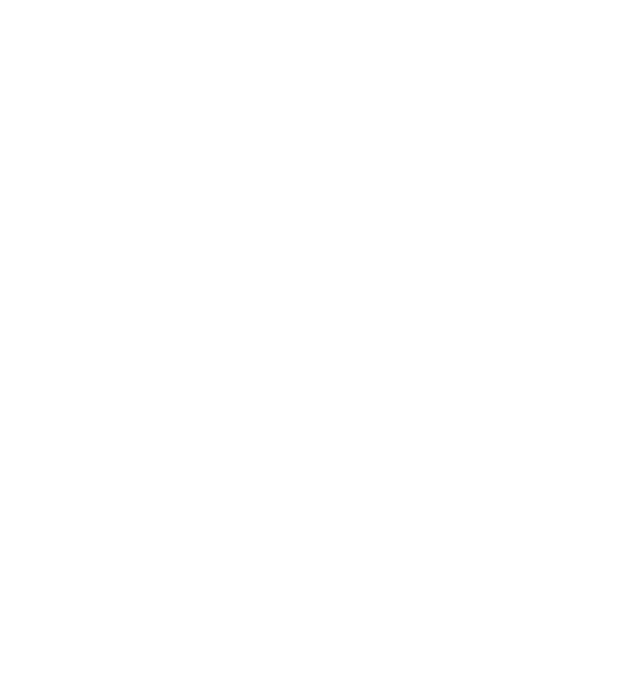
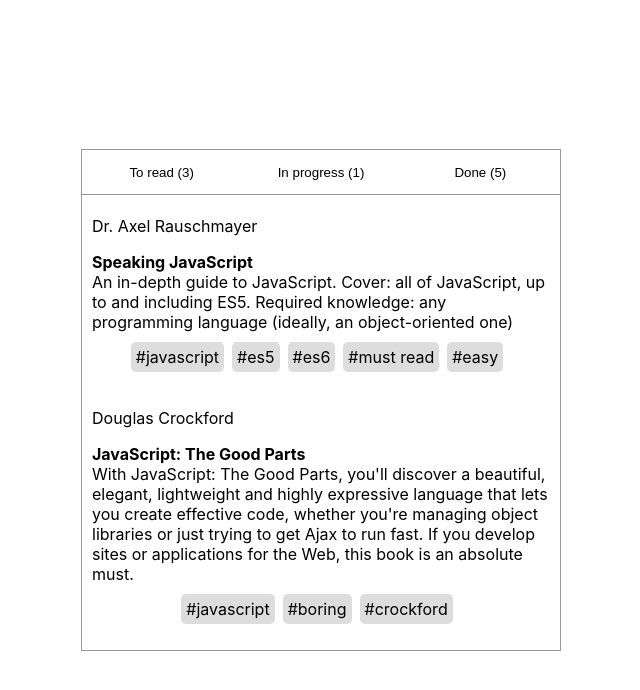
Before and after one commit to blazerius54/book-tabs, a React (Create React App) app: page /1 in a window 1280 px wide. Shown: the top 690 px of the page, without its empty margins (319-959 px from the left). Built offline with nearby package versions, Linux system fonts and the light colour scheme.

Commit message:
task-routing/mark-up, initial routing

```diff
--- a/src/App.js
+++ b/src/App.js
@@ -1,10 +1,17 @@
 import React, { Component } from 'react';
+import { Switch, Route, Router } from 'react-router-dom';
+import HomePage from './containers/HomePage';
+import history from './utils/history';
 
 class App extends Component {
   render() {
     return (
       <div className="App">
-
+        <Router history={history}>
+          <Switch>
+            <Route exact path="/:tab?" component={HomePage} />
+          </Switch>
+        </Router>
       </div>
     );
   }
--- /dev/null
+++ b/src/components/TabBookList/index.js
@@ -0,0 +1,47 @@
+import React, { Component } from 'react';
+import PropTypes from 'prop-types';
+import {
+  SingleBook,
+  AuthorName,
+  BookTitle,
+  DescriptionContent,
+} from './styled';
+import TagList from "../TagList";
+
+class TabBookList extends Component {
+  render() {
+    console.log(this.props);
+    const { bookList } = this.props;
+    return (
+      <React.Fragment>
+        {bookList.map(({ id, author, title, description, tags }) => (
+          <SingleBook key={id}>
+            <header>
+              <AuthorName>
+                <p>{author}</p>
+              </AuthorName>
+              <BookTitle>
+                <h4>{title}</h4>
+              </BookTitle>
+            </header>
+            <DescriptionContent>
+              <p>{description}</p>
+            </DescriptionContent>
+            {/*{*/}
+              {/*tags && tags.map(tag => <p>{tag}</p>)*/}
+            {/*}*/}
+            {
+              <TagList tagList={tags}/>
+            }
+          </SingleBook>
+        ))}
+      </React.Fragment>
+    );
+  }
+}
+
+TabBookList.propTypes = {
+  bookList: PropTypes.array.isRequired,
+};
+
+export default TabBookList;
--- /dev/null
+++ b/src/components/TabBookList/styled.js
@@ -0,0 +1,22 @@
+import styled from 'styled-components';
+
+export const SingleBook = styled.div`
+  display: flex;
+  flex-direction: column;
+  flex-shrink: 0;
+  padding: 5px 10px;
+`;
+
+export const AuthorName = styled.div``;
+
+export const BookTitle = styled.div`
+  h4 {
+    margin: 0;
+  }
+`;
+
+export const DescriptionContent = styled.div`
+  p {
+    margin: 0;
+  }
+`;
--- /dev/null
+++ b/src/components/TagList/index.js
@@ -0,0 +1,26 @@
+import React, { Component } from 'react';
+import PropTypes from 'prop-types';
+import { TagWrapper, SingleTag } from './styled';
+
+class TagList extends Component {
+  render() {
+    const { tagList } = this.props;
+    return (
+      <TagWrapper>
+        {
+          tagList.map(tag => (
+            <SingleTag>
+              <p>#{tag}</p>
+            </SingleTag>
+          ))
+        }
+      </TagWrapper>
+    );
+  }
+}
+
+TagList.propTypes = {
+  tagList: PropTypes.array.isRequired,
+};
+
+export default TagList;
--- /dev/null
+++ b/src/components/TagList/styled.js
@@ -0,0 +1,21 @@
+import styled from 'styled-components';
+
+export const TagWrapper = styled.div`
+  display: flex;
+  justify-content: center;
+  flex-wrap: wrap;
+  max-width: 100%;
+  margin-top: 10px;
+`;
+
+export const SingleTag = styled.div`
+  background: #ddd;
+  padding: 5px;
+  margin-right: 8px;
+  border-radius: 5px;
+  cursor: pointer;
+  margin-bottom: 10px;
+  p {
+    margin: 0;
+  }
+`;
--- /dev/null
+++ b/src/containers/HomePage/index.js
@@ -0,0 +1,51 @@
+import React, { Component } from 'react';
+import PropTypes from 'prop-types';
+import { TabsWrapper, TabsContainer, TabsTitles, SingleTitle, TabContent } from './styled';
+import bookData from '../../data/books';
+import TabBookList from "../../components/TabBookList";
+
+class HomePage extends Component {
+  state = {
+    activeTab: 'toRead',
+  };
+
+  componentDidMount() {
+    const { activeTab } = this.state;
+    const { params } = this.props.match;
+    if(activeTab !== params.tab) {
+      this.setState({
+        activeTab: params.tab,
+      })
+    }
+  }
+
+  render() {
+    console.log(this.state.activeTab, );
+    return (
+      <TabsWrapper>
+        <TabsContainer>
+          <TabsTitles>
+            <SingleTitle>
+              <button>To read (3)</button>
+            </SingleTitle>
+            <SingleTitle>
+              <button>In progress (1)</button>
+            </SingleTitle>
+            <SingleTitle>
+              <button>Done (5)</button>
+            </SingleTitle>
+          </TabsTitles>
+          <TabContent>
+            <TabBookList bookList={bookData.items}/>
+          </TabContent>
+        </TabsContainer>
+      </TabsWrapper>
+    );
+  }
+}
+
+HomePage.propTypes = {
+  match: PropTypes.object.isRequired,
+};
+
+export default HomePage;
--- /dev/null
+++ b/src/containers/HomePage/styled.js
@@ -0,0 +1,38 @@
+import styled from 'styled-components';
+
+export const TabsWrapper = styled.div`
+  width: 480px;
+`;
+
+export const TabsContainer = styled.div`
+  border: 1px solid #999;
+  height: 500px;
+  display: flex;
+  flex-direction: column;
+`;
+
+export const TabsTitles = styled.div`
+  display: flex;
+  width: 100%;
+  height: 50px;
+`;
+
+export const SingleTitle = styled.div`
+  flex: 1 0 33%;
+  display: flex;
+  align-items: center;
+  justify-content: center;
+  border-bottom: 1px solid #999;
+
+  button {
+    cursor: pointer;
+  }
+`;
+
+export const TabContent = styled.div`
+  display: flex;
+  flex-direction: column;
+  height: 100%;
+  width: 100%;
+  overflow-y: scroll;
+`;
--- /dev/null
+++ b/src/data/books.json
@@ -0,0 +1,122 @@
+{
+  "items": [
+    {
+      "id": "id-1",
+      "author": "Dr. Axel Rauschmayer",
+      "title": "Speaking JavaScript",
+      "description": "An in-depth guide to JavaScript. Cover: all of JavaScript, up to and including ES5. Required knowledge: any programming language (ideally, an object-oriented one)",
+      "tags": [
+        "javascript",
+        "es5",
+        "es6",
+        "must read",
+        "easy"
+      ]
+    },
+    {
+      "id": "id-2",
+      "author": "Douglas Crockford",
+      "title": "JavaScript: The Good Parts",
+      "description": "With JavaScript: The Good Parts, you'll discover a beautiful, elegant, lightweight and highly expressive language that lets you create effective code, whether you're managing object libraries or just trying to get Ajax to run fast. If you develop sites or applications for the Web, this book is an absolute must.",
+      "tags": [
+        "javascript",
+        "boring",
+        "crockford"
+      ]
+    },
+    {
+      "id": "id-3",
+      "author": "Nick Morgan",
+      "title": "JavaScript for Kids: A Playful Introduction to Programming",
+      "description": "JavaScript for Kids is a lighthearted introduction that teaches programming essentials through patient, step-by-step examples paired with funny illustrations. You’ll begin with the basics, like working with strings, arrays, and loops, and then move on to more advanced topics, like building interactivity with jQuery and drawing graphics with Canvas.",
+      "tags": [
+        "javascript",
+        "canvas",
+        "kids",
+        "programming"
+      ]
+    },
+    {
+      "id": "id-4",
+      "author": "Eric Elliott",
+      "title": "Composing Software",
+      "description": "All software design is composition: the act of breaking complex problems down into smaller problems and composing those solutions. Most developers have a limited understanding of compositional techniques. It's time for that to change.",
+      "tags": [
+        "abstract",
+        "fp",
+        "programming"
+      ]
+    },
+    {
+      "id": "id-5",
+      "author": "Marijn Haverbeke",
+      "title": "Eloquent JavaScript: A Modern Introduction to Programming",
+      "description": "JavaScript lies at the heart of almost every modern web application, from social apps like Twitter to browser-based game frameworks like Phaser and Babylon. Though simple for beginners to pick up and play with, JavaScript is a flexible, complex language that you can use to build full-scale applications.",
+      "tags": [
+        "javascript",
+        "modern",
+        "es6",
+        "web"
+      ]
+    },
+    {
+      "id": "id-6",
+      "author": "David Herman",
+      "title": "Effective JavaScript: 68 Specific Ways to Harness the Power of JavaScript",
+      "description": "“It’s uncommon to have a programming language wonk who can speak in such comfortable and friendly language as David does. His walk through the syntax and semantics of JavaScript is both charming and hugely insightful; reminders of gotchas complement realistic use cases, paced at a comfortable curve. You’ll find when you finish the book that you’ve gained a strong and comprehensive sense of mastery.” — Paul Irish",
+      "tags": [
+        "javascript",
+        "power",
+        "programming",
+        "performance"
+      ]
+    },
+    {
+      "id": "id-7",
+      "author": "David Flanagan",
+      "title": "JavaScript: The Definitive Guide",
+      "description": "Since 1996, JavaScript: The Definitive Guide has been the bible for JavaScript programmers—a programmer's guide and comprehensive reference to the core language and to the client-side JavaScript APIs defined by web browsers.",
+      "tags": [
+        "javascript",
+        "es5",
+        "es6",
+        "guide",
+        "bible"
+      ]
+    },
+    {
+      "id": "id-8",
+      "author": "Kyle Simpson",
+      "title": "You Don’t Know JS",
+      "description": "",
+      "tags": [
+        "javascript",
+        "must read",
+        "epic"
+      ]
+    },
+    {
+      "id": "id-9",
+      "author": "Mike Cantelon, Marc Harter, TJ Holowaychuk, and Nathan Rajlich",
+      "title": "Node.js in Action",
+      "description": "“Node.js in Action” is a great introduction to basic Node application development covering essential topics like HTTP/HTTPS, Connect/Express middleware, realtime messaging with Socket.IO, using databases, and so on. If you’re new to Node, this is a great place to start.",
+      "tags": [
+        "node",
+        "multiple authors",
+        "javascript",
+        "easy"
+      ]
+    },
+    {
+      "id": "id-10",
+      "author": "Ilya Grigorik",
+      "title": "High Performance Browser Networking",
+      "description": "How prepared are you to build fast and efficient web applications? This eloquent book provides what every web developer should know about the network, from fundamental limitations that affect performance to major innovations for building even more powerful browser applications--including HTTP 2.0 and XHR improvements, Server-Sent Events (SSE), WebSocket, and WebRTC.",
+      "tags": [
+        "browser",
+        "performance",
+        "network"
+      ]
+    }
+  ]
+}
--- a/src/index.css
+++ b/src/index.css
@@ -6,9 +6,23 @@
     sans-serif;
   -webkit-font-smoothing: antialiased;
   -moz-osx-font-smoothing: grayscale;
+  height: 100vh;
+  display: flex;
+  justify-content: center;
+  align-items: center;
 }
 
 code {
   font-family: source-code-pro, Menlo, Monaco, Consolas, "Courier New",
     monospace;
 }
+
+.App {
+  height: 100%;
+  color: #000;
+}
+
+button {
+  border: none;
+  background: transparent;
+}
--- /dev/null
+++ b/src/utils/history.js
@@ -0,0 +1,3 @@
+import createHistory from 'history/createBrowserHistory';
+const history = createHistory();
+export default history;
```
